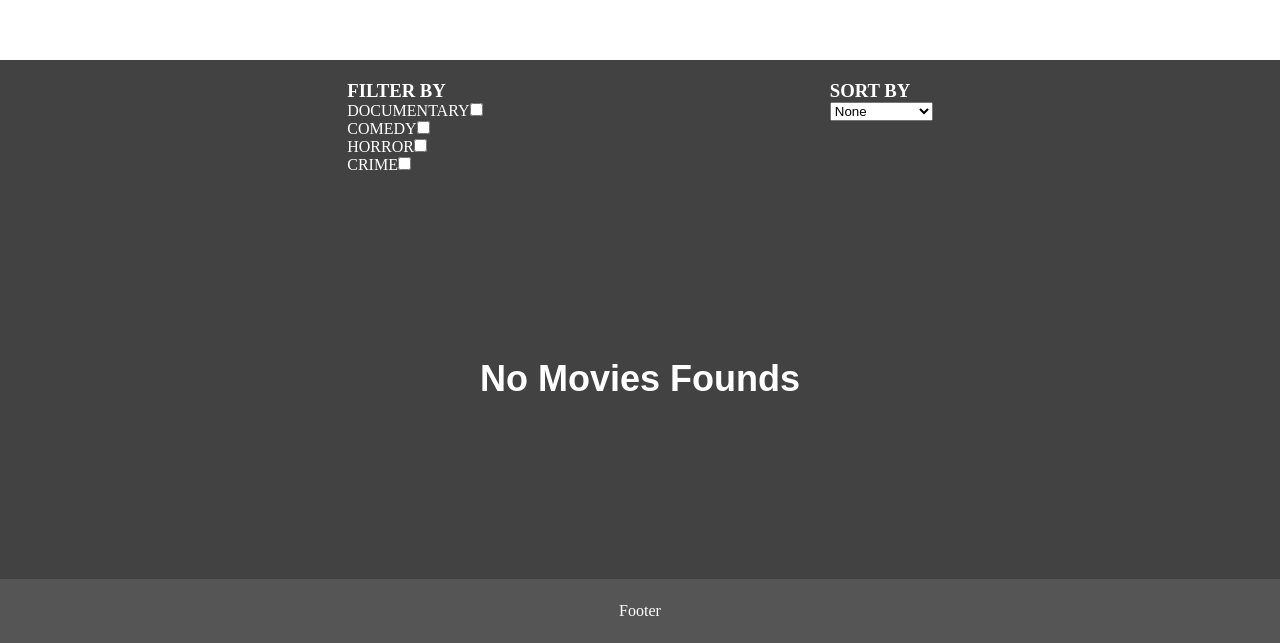
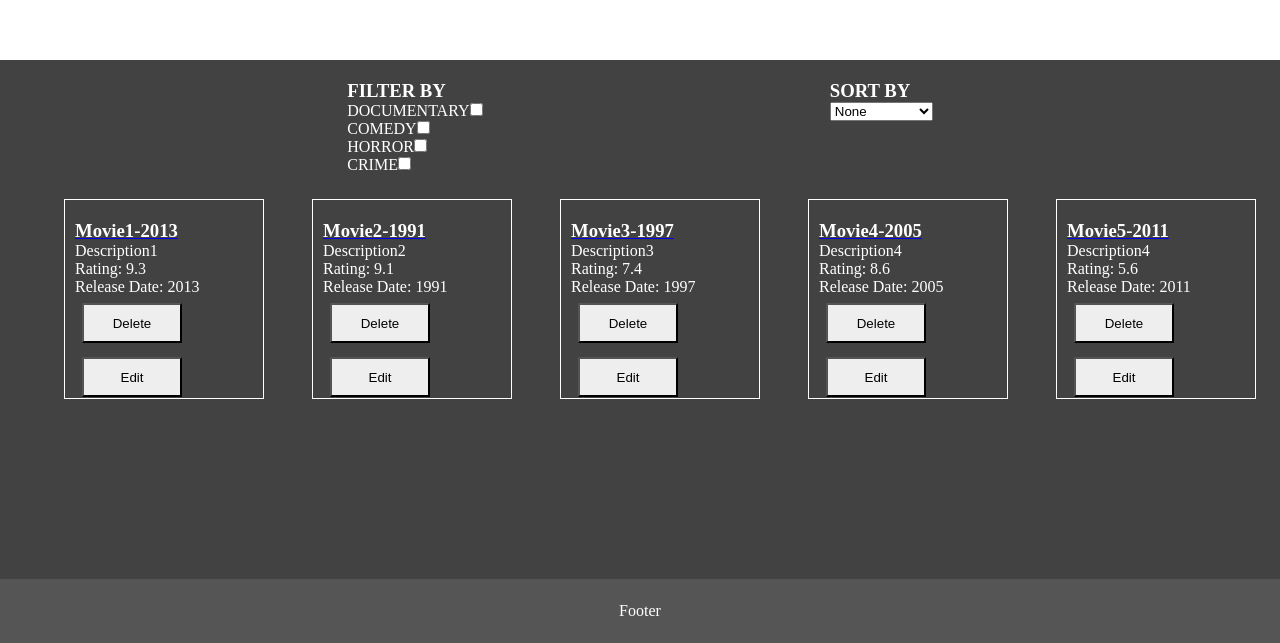
Before and after one commit to philiprzn/react_movies, a React app in the folder movies/: page /404 in a window 1280 px wide. Shown: the part 740-1383 px from the top of the page. Built offline with nearby package versions, Linux system fonts and the light colour scheme.

Commit message:
hw8 router update;

```diff
--- a/movies/src/components/DeleteMovieModalWindow/DeleteMovieModalWindow.js
+++ b/movies/src/components/DeleteMovieModalWindow/DeleteMovieModalWindow.js
@@ -7,9 +7,14 @@ import {connect} from "react-redux";
 const DeleteMovieModalWindow = (props) => {
     const { app, toggleModalWindow, deleteMovie } = props;
 
+    const handleDelete = () => {
+        deleteMovie(app.calledMovieId);
+        toggleModalWindow();
+    };
+
     return (
         <div className="delete-modal-window">
-            <button onClick={() => deleteMovie(app.calledMovieId)} className="button">Delete Movie</button>
+            <button onClick={handleDelete} className="button">Delete Movie</button>
             <button onClick={toggleModalWindow} className="button close-button">Close</button>
         </div>
     )
--- a/movies/src/components/Header/Header.js
+++ b/movies/src/components/Header/Header.js
@@ -25,7 +25,7 @@ const Header = (props) => {
 
         History.push(`/?q=${query}`);
 
-        props.onGetMovies();
+        // props.onGetMovies();
         // props.onUpdateQuery(query);
         setInputValue('');
     };
--- a/movies/src/containers/MoviesList/MoviesList.js
+++ b/movies/src/containers/MoviesList/MoviesList.js
@@ -10,14 +10,38 @@ import {SORTING_HANDLER_FUNCTIONS} from "../../api/sortingHandlerFunctions";
 function MoviesList(props) {
     const {movies, app, toggleModalWindow, location} = props;
     const {sortingType, filterTypeArray, searchingValues} = app;
-    const params = useQuery();
-    const q = params.get('q');
+    /*const params = useQuery();
+    const q = params.get('q');*/
+
+    const [searchingMovies, setSearchingMovies] = useState(movies);
 
     useEffect(() => {
         props.onGetMovies();
     }, []);
 
-    let searchingMovies = [];
+    useEffect(() => {
+        const params = new URLSearchParams(location.search);
+        const q = params.get('q');
+        let searchedMovies = q
+            ? movies.filter (movie => movie.title.toLowerCase().includes(q))
+            : movies;
+
+        if (filterTypeArray.length > 0) {
+            searchedMovies = searchedMovies.filter(movie =>
+                movie.genre.some(item =>
+                    filterTypeArray.some(value => value === item)
+                )
+            );
+        }
+
+        if ( sortingType !== 'none') {
+            searchedMovies = [...searchedMovies].sort(SORTING_HANDLER_FUNCTIONS[sortingType]);
+        }
+
+        setSearchingMovies(searchedMovies);
+    }, [movies, location.search, filterTypeArray, sortingType]);
+
+    /*let searchingMovies = [];
 
     if (q) {
         searchingMovies = q.toLowerCase() === 'all'
@@ -36,12 +60,12 @@ function MoviesList(props) {
     const filteredMovies = useMemo(() => sortingType === 'none' ?
         moviesForRender
         : [...moviesForRender.sort(SORTING_HANDLER_FUNCTIONS[sortingType])]
-        , [movies, sortingType, filterTypeArray, searchingValues]);
+        , [movies, sortingType, filterTypeArray, searchingValues]);*/
 
     return (
         <>
             <MoviesListView
-                movies={filteredMovies}
+                movies={searchingMovies}
                 toggleModalWindow={toggleModalWindow}
             />
         </>
```
